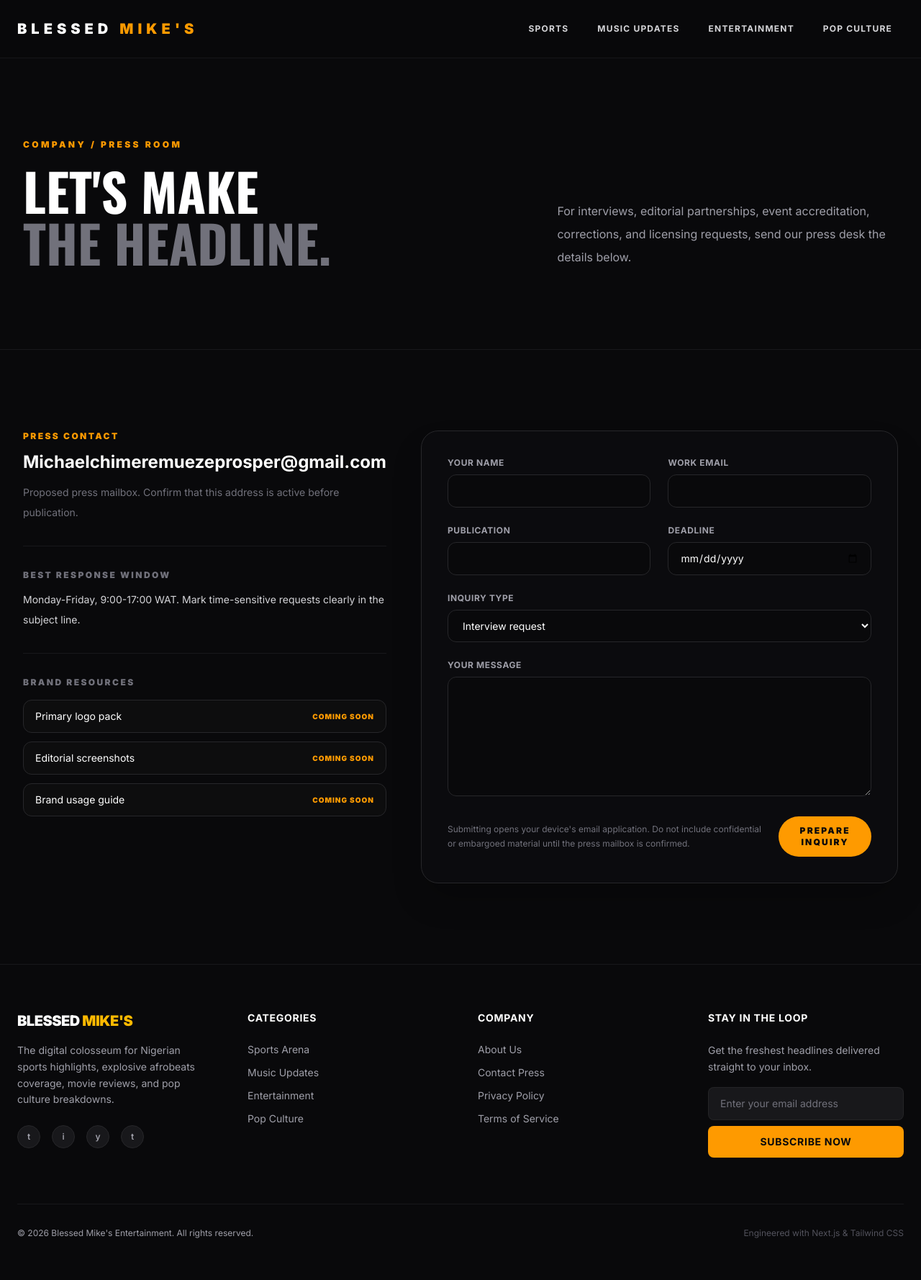
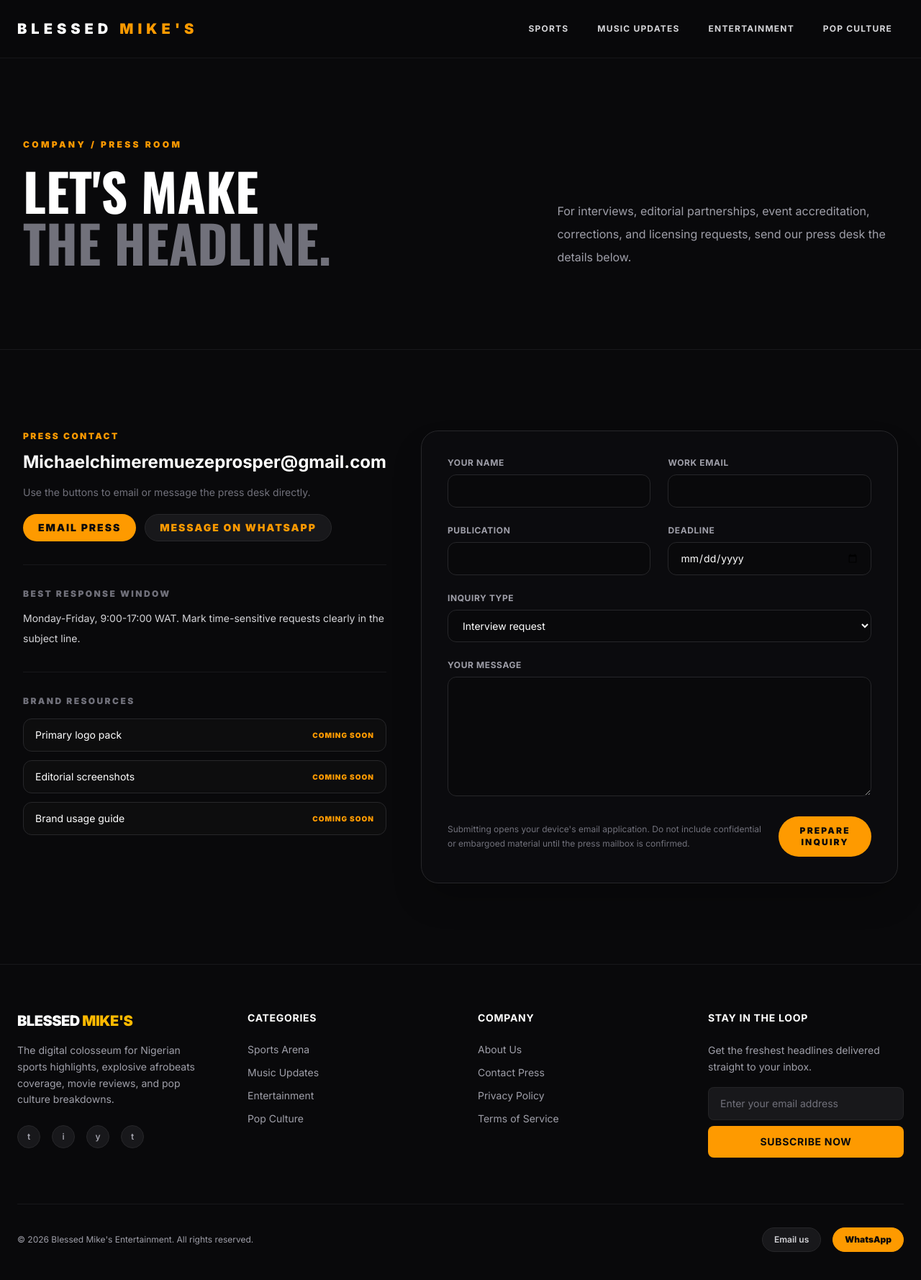
Before and after one commit to Josef-Audu/blessed-mike-entertainment, a Next.js app: page /contact-press in a window 1280 px wide. Shown: the top 1778 px of the page at 72% size. Built offline with nearby package versions, Linux system fonts and the light colour scheme.

Commit message:
Updated contact details CTA

```diff
--- a/app/Footer.js
+++ b/app/Footer.js
@@ -43,7 +43,13 @@
             </form>
           </div>
         </div>
-        <div className="flex flex-col items-center justify-between gap-4 border-t border-zinc-900 pt-8 text-xs sm:flex-row"><p>© 2026 Blessed Mike&apos;s Entertainment. All rights reserved.</p><p className="text-zinc-600">Engineered with Next.js &amp; Tailwind CSS</p></div>
+        <div className="flex flex-col items-center justify-between gap-4 border-t border-zinc-900 pt-8 text-xs sm:flex-row">
+          <p>© 2026 Blessed Mike&apos;s Entertainment. All rights reserved.</p>
+          <div className="flex items-center gap-4">
+            <motion.a whileHover={{ scale: 1.04, y: -2 }} whileTap={{ scale: 0.96 }} target="_blank" rel="noopener noreferrer" href="mailto:Michaelchimeremuezeprosper@gmail.com" className="rounded-full border border-zinc-800 bg-zinc-900 px-4 py-2 text-xs font-semibold text-zinc-300">Email us</motion.a>
+            <motion.a whileHover={{ scale: 1.04, y: -2 }} whileTap={{ scale: 0.96 }} target="_blank" rel="noopener noreferrer" href="https://wa.me/2347044281541?text=Hello%2C%20I%20would%20like%20to%20make%20an%20inquiry." className="rounded-full border border-amber-500 bg-amber-500 px-4 py-2 text-xs font-black text-zinc-950">WhatsApp</motion.a>
+          </div>
+        </div>
       </div>
     </footer>
   );
--- a/app/about/page.js
+++ b/app/about/page.js
@@ -1,5 +1,9 @@
 import Link from "next/link";
 import { Reveal } from "@/components/PageAnimate";
+import dynamic from "next/dynamic";
+import { motion } from "framer-motion";
+
+const CTABackground = dynamic(() => import("@/components/CTABackground"), { ssr: false });
 
 export const metadata = {
   title: "About Us | Blessed Mike's Entertainment",
@@ -47,16 +51,15 @@
         </div>
       </section>
 
+      <CTABackground />
       <section className="border-y border-zinc-900 bg-zinc-900/20 px-5 py-20 sm:px-8">
         <Reveal className="mx-auto flex max-w-7xl flex-col justify-between gap-8 md:flex-row md:items-end">
           <div className="max-w-2xl">
             <p className="text-xs font-black uppercase tracking-[0.25em] text-amber-500">Our promise</p>
-            <h2 className="mt-4 font-sports text-4xl font-bold uppercase sm:text-5xl">Energetic, useful, unmistakably ours.</h2>
-            <p className="mt-5 leading-8 text-zinc-400">We aim for credible reporting, distinctive editorial taste, and a community where disagreement never becomes disrespect.</p>
+            <motion.h2 initial={{ opacity: 0, y: 30 }} whileInView={{ opacity: 1, y: 0 }} viewport={{ once: true }} transition={{ type: "spring", stiffness: 300, damping: 20 }} className="mt-4 font-sports text-4xl font-bold uppercase sm:text-5xl">Energetic, useful, unmistakably ours.</motion.h2>
+            <motion.p initial={{ opacity: 0, y: 30 }} whileInView={{ opacity: 1, y: 0 }} viewport={{ once: true }} transition={{ type: "spring", stiffness: 300, damping: 20 }} className="mt-5 leading-8 text-zinc-400">We aim for credible reporting, distinctive editorial taste, and a community where disagreement never becomes disrespect.</motion.p>
           </div>
-          <Link href="/contact-press" className="inline-flex w-fit items-center rounded-full border border-amber-500/40 bg-amber-500 px-6 py-3 text-xs font-black uppercase tracking-[0.18em] text-zinc-950 transition hover:-translate-y-1 hover:bg-amber-300 hover:shadow-[0_16px_50px_rgba(245,158,11,0.2)]">
-            Work with our press desk
-          </Link>
+          <motion.a initial={{ opacity: 0, y: 30 }} whileInView={{ opacity: 1, y: 0 }} whileHover={{ scale: 1.04, y: -2 }} whileTap={{ scale: 0.96 }} viewport={{ once: true }} transition={{ type: "spring", stiffness: 300, damping: 20 }} href="/contact-press" className="inline-flex w-fit items-center rounded-full border border-amber-500/40 bg-amber-500 px-6 py-3 text-xs font-black uppercase tracking-[0.18em] text-zinc-950">Work with our press desk</motion.a>
         </Reveal>
       </section>
     </div>
--- a/app/contact-press/page.js
+++ b/app/contact-press/page.js
@@ -1,4 +1,8 @@
 import { Reveal } from "@/components/PageAnimate";
+import dynamic from "next/dynamic";
+import { motion } from "framer-motion";
+
+const CTABackground = dynamic(() => import("@/components/CTABackground"), { ssr: false });
 
 export const metadata = {
   title: "Contact Press | Blessed Mike's Entertainment",
@@ -8,12 +12,13 @@
 export default function ContactPressPage() {
   return (
     <div className="bg-zinc-950 text-white">
-      <section className="border-b border-zinc-900 px-5 py-24 sm:px-8 md:py-28">
+      <CTABackground />
+      <section className="relative border-b border-zinc-900 px-5 py-24 sm:px-8 md:py-28">
         <Reveal className="mx-auto max-w-7xl">
           <p className="text-xs font-black uppercase tracking-[0.28em] text-amber-500">Company / Press room</p>
           <div className="mt-5 grid gap-8 lg:grid-cols-[1.2fr_0.8fr] lg:items-end">
-            <h1 className="font-sports text-5xl font-bold uppercase leading-none sm:text-7xl">Let&apos;s make<br /><span className="text-zinc-500">the headline.</span></h1>
-            <p className="max-w-xl leading-8 text-zinc-400">For interviews, editorial partnerships, event accreditation, corrections, and licensing requests, send our press desk the details below.</p>
+            <motion.h1 initial={{ opacity: 0, y: 30 }} whileInView={{ opacity: 1, y: 0 }} viewport={{ once: true }} transition={{ type: "spring", stiffness: 300, damping: 20 }} className="font-sports text-5xl font-bold uppercase leading-none sm:text-7xl">Let&apos;s make<br /><span className="text-zinc-500">the headline.</span></motion.h1>
+            <motion.p initial={{ opacity: 0, y: 30 }} whileInView={{ opacity: 1, y: 0 }} viewport={{ once: true }} transition={{ type: "spring", stiffness: 300, damping: 20 }} className="max-w-xl leading-8 text-zinc-400">For interviews, editorial partnerships, event accreditation, corrections, and licensing requests, send our press desk the details below.</motion.p>
           </div>
         </Reveal>
       </section>
@@ -23,7 +28,11 @@
           <div>
             <p className="text-xs font-black uppercase tracking-[0.2em] text-amber-500">Press contact</p>
             <h2 className="mt-3 text-2xl font-bold">Michaelchimeremuezeprosper@gmail.com</h2>
-            <p className="mt-3 text-sm leading-7 text-zinc-500">Proposed press mailbox. Confirm that this address is active before publication.</p>
+            <p className="mt-3 text-sm leading-7 text-zinc-500">Use the buttons to email or message the press desk directly.</p>
+            <div className="mt-4 flex flex-col gap-3 sm:flex-row">
+              <motion.a whileHover={{ scale: 1.04, y: -2 }} whileTap={{ scale: 0.96 }} target="_blank" rel="noopener noreferrer" href="mailto:Michaelchimeremuezeprosper@gmail.com" className="inline-flex items-center rounded-full border border-amber-500/30 bg-amber-500 px-5 py-2 text-sm font-black uppercase tracking-[0.14em] text-zinc-950">Email press</motion.a>
+              <motion.a whileHover={{ scale: 1.04, y: -2 }} whileTap={{ scale: 0.96 }} target="_blank" rel="noopener noreferrer" href="https://wa.me/2347044281541?text=Hello%2C%20I%20would%20like%20to%20make%20an%20inquiry." className="inline-flex items-center rounded-full border border-zinc-800 bg-zinc-900 px-5 py-2 text-sm font-black uppercase tracking-[0.14em] text-amber-500">Message on WhatsApp</motion.a>
+            </div>
           </div>
           <div className="border-t border-zinc-900 pt-8">
             <p className="text-xs font-black uppercase tracking-[0.2em] text-zinc-500">Best response window</p>
@@ -42,7 +51,7 @@
         </Reveal>
 
         <Reveal delay={0.08}>
-          <form action="mailto:press@blessedmikesentertainment.com" method="post" encType="text/plain" className="rounded-3xl border border-zinc-800 bg-zinc-900/20 p-6 shadow-2xl shadow-black/30 sm:p-9">
+          <form action="mailto:Michaelchimeremuezeprosper@gmail.com" method="post" encType="text/plain" className="rounded-3xl border border-zinc-800 bg-zinc-900/20 p-6 shadow-2xl shadow-black/30 sm:p-9">
             <div className="grid gap-6 sm:grid-cols-2">
               <label className="text-xs font-bold uppercase tracking-wider text-zinc-400">Your name<input name="name" required className="mt-2 w-full rounded-xl border border-zinc-800 bg-zinc-950 px-4 py-3 text-sm font-normal normal-case tracking-normal text-white outline-none transition focus:border-amber-500" /></label>
               <label className="text-xs font-bold uppercase tracking-wider text-zinc-400">Work email<input name="email" type="email" required className="mt-2 w-full rounded-xl border border-zinc-800 bg-zinc-950 px-4 py-3 text-sm font-normal normal-case tracking-normal text-white outline-none transition focus:border-amber-500" /></label>
@@ -53,7 +62,7 @@
             </div>
             <div className="mt-6 flex flex-col gap-4 sm:flex-row sm:items-center sm:justify-between">
               <p className="max-w-md text-xs leading-5 text-zinc-500">Submitting opens your device&apos;s email application. Do not include confidential or embargoed material until the press mailbox is confirmed.</p>
-              <button type="submit" className="rounded-full bg-amber-500 px-6 py-3 text-xs font-black uppercase tracking-[0.18em] text-zinc-950 transition hover:-translate-y-1 hover:bg-amber-300 hover:shadow-[0_14px_40px_rgba(245,158,11,0.2)]">Prepare inquiry</button>
+              <motion.button type="submit" whileHover={{ scale: 1.04, y: -2 }} whileTap={{ scale: 0.96 }} className="rounded-full bg-amber-500 px-6 py-3 text-xs font-black uppercase tracking-[0.18em] text-zinc-950 transition">Prepare inquiry</motion.button>
             </div>
           </form>
         </Reveal>
--- /dev/null
+++ b/components/CTABackground.js
@@ -0,0 +1,84 @@
+"use client";
+
+import { useEffect, useMemo, useRef, useState } from "react";
+import { Canvas, useFrame } from "@react-three/fiber";
+
+function RotatingWireframe() {
+  const ref = useRef();
+
+  useFrame((state, delta) => {
+    if (!ref.current) return;
+    ref.current.rotation.y += delta * 0.06;
+    ref.current.rotation.x += delta * 0.02;
+  });
+
+  return (
+    <group ref={ref}>
+      <mesh>
+        <sphereGeometry args={[3.2, 28, 28]} />
+        <meshBasicMaterial color="#d97706" wireframe transparent opacity={0.16} depthWrite={false} />
+      </mesh>
+    </group>
+  );
+}
+
+function ParticleField({ count = 400 }) {
+  const ref = useRef();
+  const positions = useMemo(() => {
+    const arr = new Float32Array(count * 3);
+    for (let i = 0; i < count; i++) {
+      const theta = Math.random() * Math.PI * 2;
+      const phi = Math.acos(2 * Math.random() - 1);
+      const r = 2.6 + Math.random() * 1.6;
+      const x = r * Math.sin(phi) * Math.cos(theta);
+      const y = r * Math.sin(phi) * Math.sin(theta);
+      const z = r * Math.cos(phi);
+      arr[i * 3] = x;
+      arr[i * 3 + 1] = y;
+      arr[i * 3 + 2] = z;
+    }
+    return arr;
+  }, [count]);
+
+  useFrame((state) => {
+    if (!ref.current) return;
+    ref.current.rotation.y = Math.sin(state.clock.elapsedTime * 0.06) * 0.2;
+  });
+
+  return (
+    <points ref={ref} frustumCulled={false}>
+      <bufferGeometry>
+        <bufferAttribute attachObject={["attributes", "position"]} count={positions.length / 3} array={positions} itemSize={3} />
+      </bufferGeometry>
+      <pointsMaterial size={0.028} color="#f59e0b" sizeAttenuation={true} transparent opacity={0.85} />
+    </points>
+  );
+}
+
+export default function CTABackground() {
+  const [dpr, setDpr] = useState(1);
+
+  useEffect(() => {
+    if (typeof window === "undefined") return;
+    setDpr(Math.min(window.devicePixelRatio || 1, 2));
+  }, []);
+
+  // Small, lightweight scene used as ambient backdrop. pointer-events-none to avoid capturing clicks.
+  return (
+    <div aria-hidden="true" className="absolute inset-0 -z-10 pointer-events-none overflow-hidden">
+      <Canvas
+        style={{ width: "100%", height: "100%" }}
+        camera={{ position: [0, 0, 8], fov: 50 }}
+        dpr={dpr}
+        gl={{ alpha: true, antialias: true, powerPreference: "low-power", preserveDrawingBuffer: false }}
+        shadows={false}
+        frameloop="demand"
+      >
+        <ambientLight intensity={0.35} />
+        <pointLight position={[5, 5, 6]} color="#f59e0b" intensity={0.9} distance={20} />
+        <RotatingWireframe />
+        <ParticleField count={420} />
+      </Canvas>
+    </div>
+  );
+}
```
